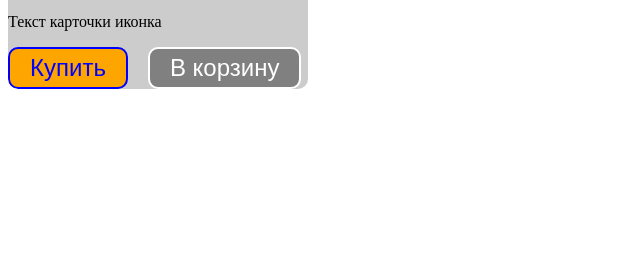
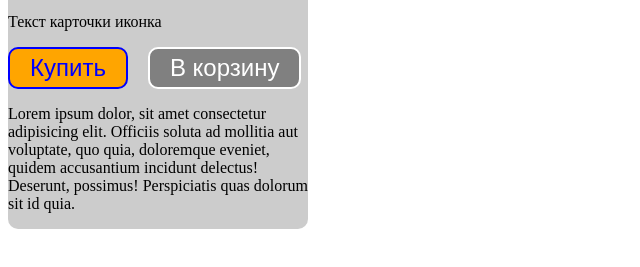
Before and after one commit to MaxOrel/webinar_git, a plain HTML site: page index.html in a window 1280 px wide. Shown: the part 525-792 px from the top of the page, without its empty margins (0-640 px from the left). Drawn offline with Linux system fonts and the light colour scheme.

Commit message:
Добавляет параграф текста

```diff
--- a/index.html
+++ b/index.html
@@ -24,6 +24,7 @@
             <button class="button button_type_primary card__button">Купить</button>
             <button class="button button_type_secondary card__button">В корзину</button>
         </div>
+        <p>Lorem ipsum dolor, sit amet consectetur adipisicing elit. Officiis soluta ad mollitia aut voluptate, quo quia, doloremque eveniet, quidem accusantium incidunt delectus! Deserunt, possimus! Perspiciatis quas dolorum sit id quia.</p>
     </div>
 
 
```
